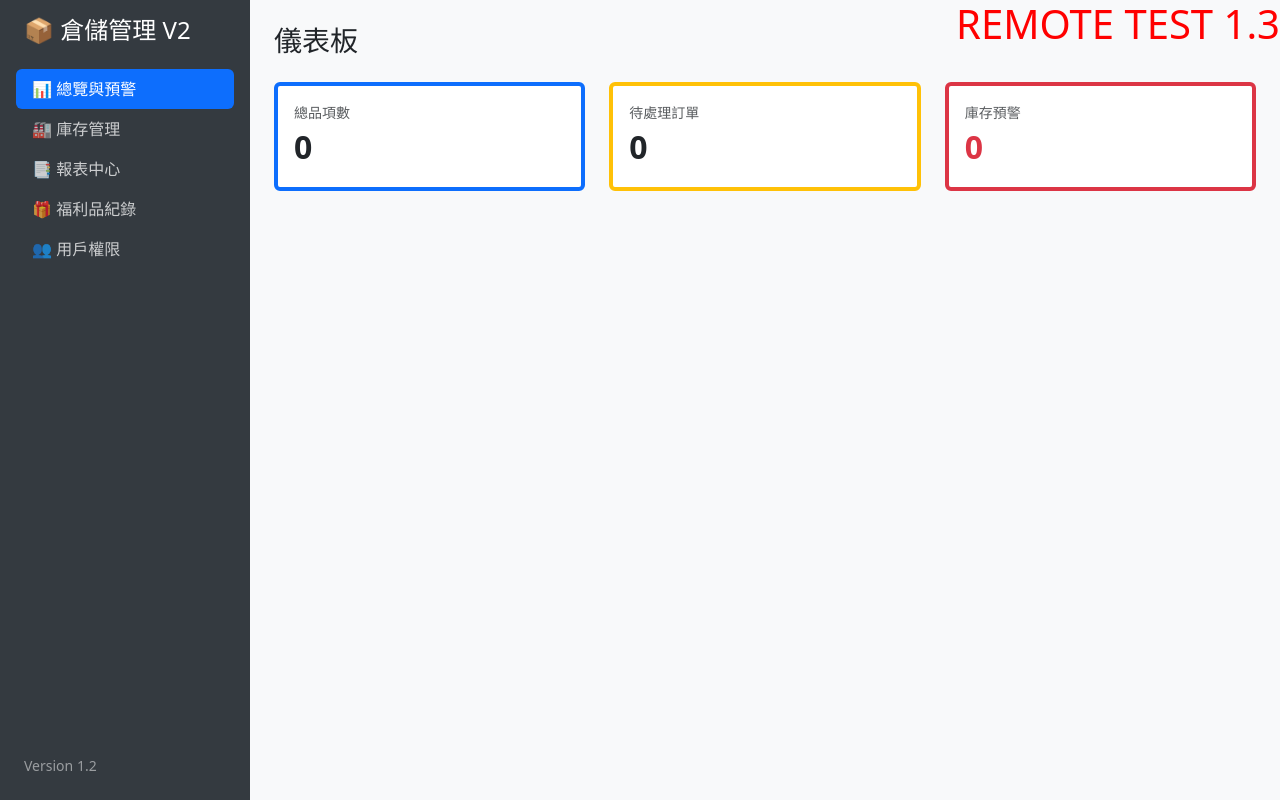
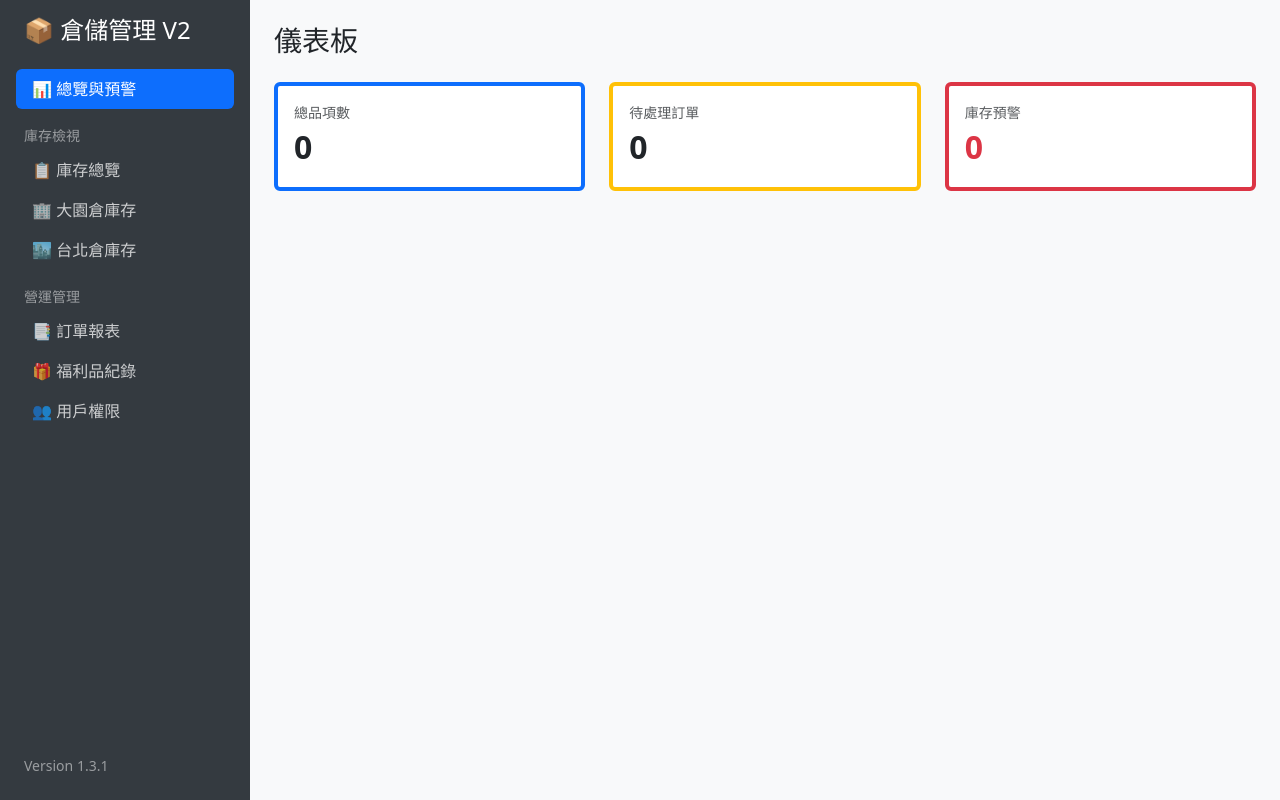
Before and after one commit to bingo-taiwan/linebot-warehouse-manager, a PHP site: page /index.php in a window 1280 px wide. Run offline with PHP 8.4, Linux system fonts and the light colour scheme; the visitor is signed in with stand-in values (Sample User, id 1); data that the repository does not hold is empty; some libraries are stand-ins or nearby versions.

Commit message:
UI: Bump version to 1.3.1 to force sync

```diff
--- a/admin/index.php
+++ b/admin/index.php
@@ -53,19 +53,28 @@ if (!isset($_SESSION['admin_logged_in'])) {
 </head>
 <body>
     <div id="app" class="d-flex">
-        <h1 style="color:red; position:fixed; top:0; right:0; z-index:9999;">REMOTE TEST 1.3</h1>
         <!-- Sidebar -->
         <div class="sidebar p-3 d-flex flex-column flex-shrink-0" style="width: 250px;">
             <h4 class="mb-4 px-2">📦 倉儲管理 V2</h4>
             <ul class="nav nav-pills flex-column mb-auto">
                 <li class="nav-item">
-                    <a class="nav-link" :class="{active: view === 'dashboard'}" @click="view = 'dashboard'">📊 總覽與預警</a>
+                    <a class="nav-link" :class="{active: view === 'dashboard'}" @click="setView('dashboard')">📊 總覽與預警</a>
+                </li>
+
+                <li class="nav-item mt-3 mb-1 px-2 text-white-50 small">庫存檢視</li>
+                <li>
+                    <a class="nav-link" :class="{active: view === 'inventory' && viewMode === 'TOTAL'}" @click="setView('inventory', 'TOTAL')">📋 庫存總覽</a>
                 </li>
                 <li>
-                    <a class="nav-link" :class="{active: view === 'inventory'}" @click="view = 'inventory'">🏭 庫存管理</a>
+                    <a class="nav-link" :class="{active: view === 'inventory' && viewMode === 'DAYUAN'}" @click="setView('inventory', 'DAYUAN')">🏢 大園倉庫存</a>
                 </li>
                 <li>
-                    <a class="nav-link" :class="{active: view === 'reports'}" @click="view = 'reports'">📑 報表中心</a>
+                    <a class="nav-link" :class="{active: view === 'inventory' && viewMode === 'TAIPEI'}" @click="setView('inventory', 'TAIPEI')">🏙️ 台北倉庫存</a>
+                </li>
+
+                <li class="nav-item mt-3 mb-1 px-2 text-white-50 small">營運管理</li>
+                <li>
+                    <a class="nav-link" :class="{active: view === 'reports'}" @click="setView('reports')">📑 訂單報表</a>
                 </li>
                 <li>
                     <a class="nav-link" :class="{active: view === 'benefit'}" @click="view = 'benefit'">🎁 福利品紀錄</a>
@@ -74,7 +83,7 @@ if (!isset($_SESSION['admin_logged_in'])) {
                     <a class="nav-link" href="users.php?bot=warehouse">👥 用戶權限</a>
                 </li>
             </ul>
-            <div class="mt-auto p-2 text-white-50 small">Version 1.2</div>
+            <div class="mt-auto p-2 text-white-50 small">Version 1.3.1</div>
         </div>
 
         <!-- Content -->
```
